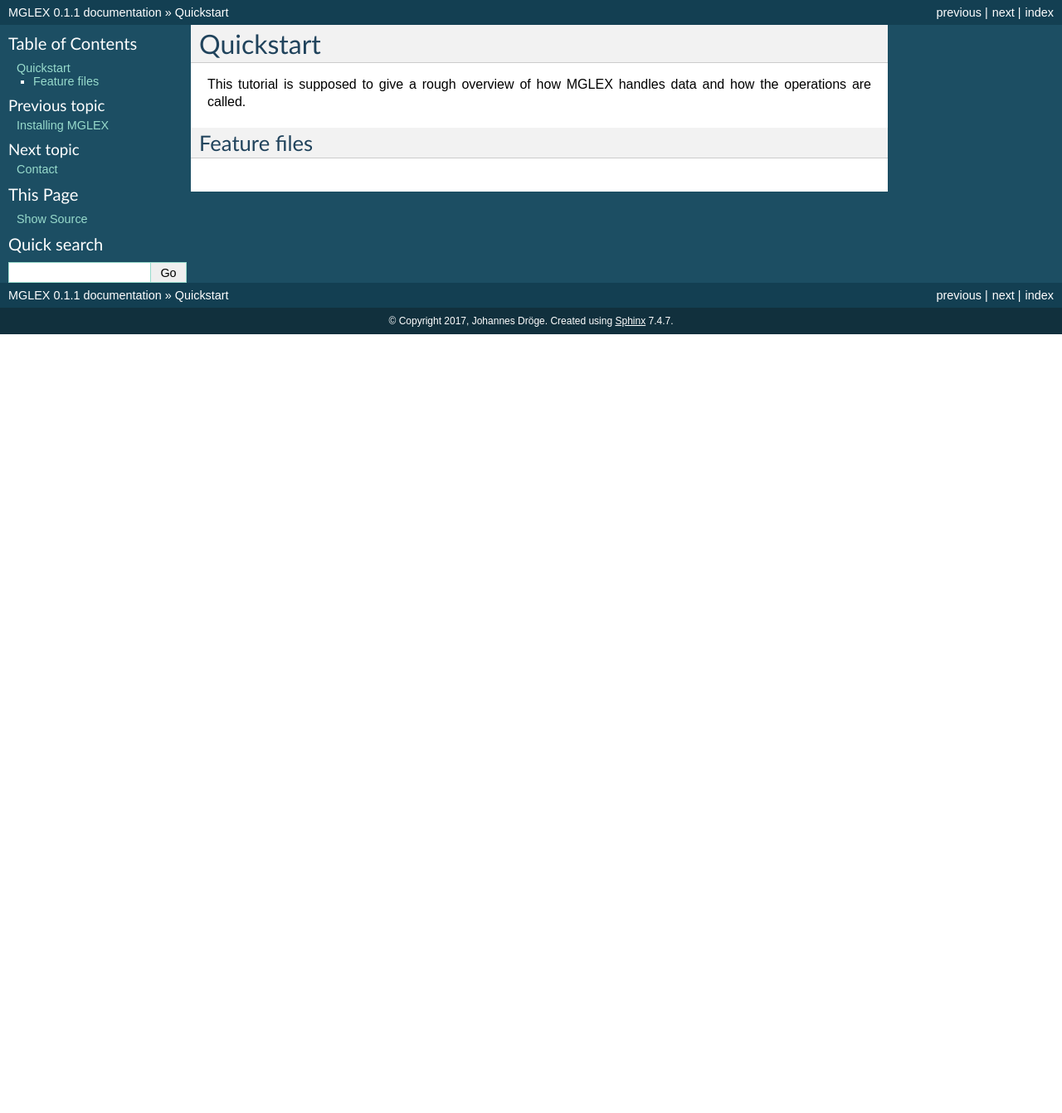
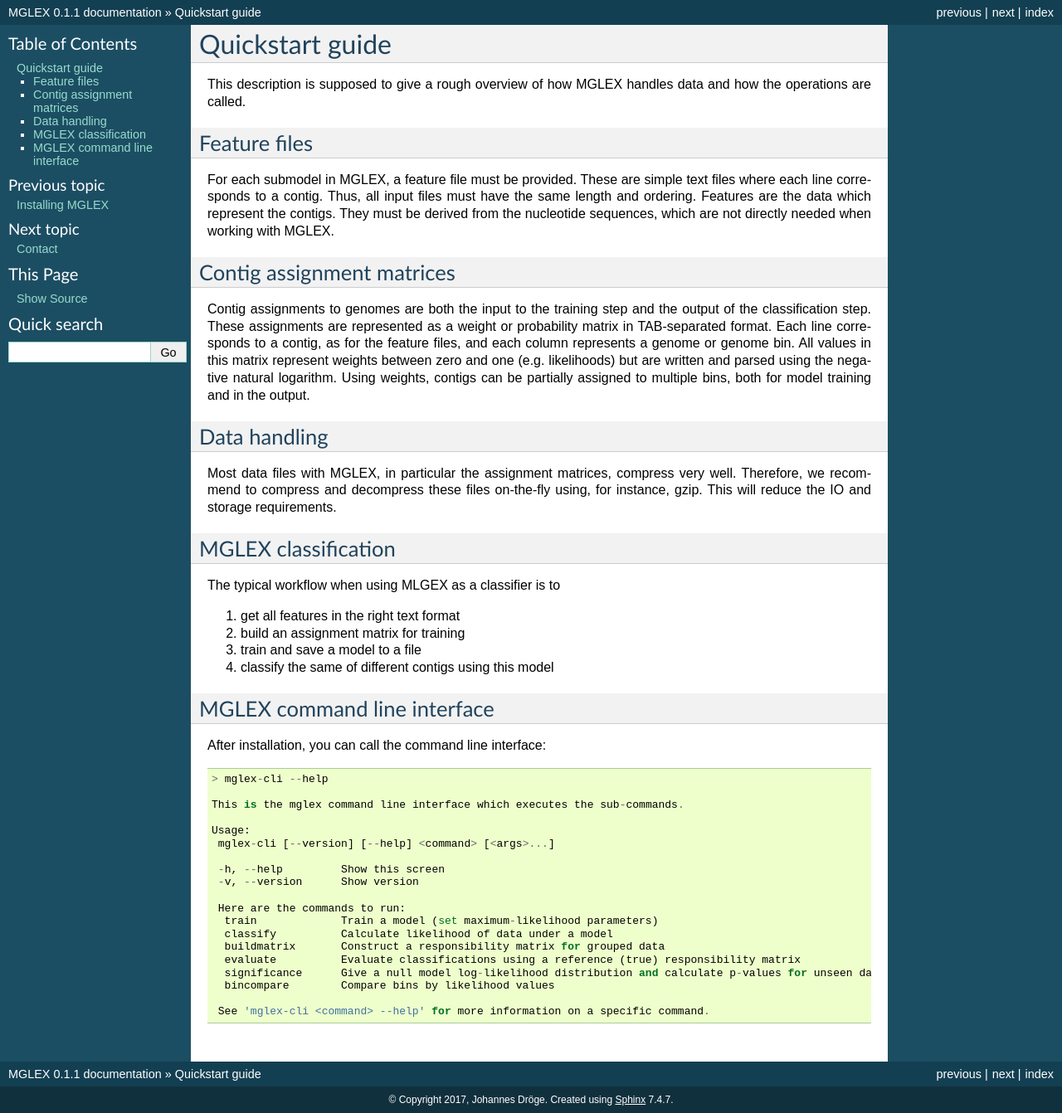
Before and after one commit to fungs/mglex, a Sphinx documentation site: the page built from doc/source/quickstart.rst, in a window 1280 px wide. Shown: the whole page at 83% size. Built offline with Sphinx 7.4.7, drawn with Linux system fonts in a browser that asks for light colours; before the commit the page ends 900 px from its top, so only the background shows below that.

Commit message:
start quickstart guide

```diff
--- a/doc/source/quickstart.rst
+++ b/doc/source/quickstart.rst
@@ -1,7 +1,54 @@
-Quickstart
-==========
+Quickstart guide
+================
 
-This tutorial is supposed to give a rough overview of how MGLEX handles data and how the operations are called.
+This description is supposed to give a rough overview of how MGLEX handles data and how the operations are called.
 
 Feature files
 -------------
+
+For each submodel in MGLEX, a feature file must be provided. These are simple text files where each line corresponds to a contig. Thus, all input files must have the same length and ordering. Features are the data which represent the contigs. They must be derived from the nucleotide sequences, which are not directly needed when working with MGLEX.
+
+Contig assignment matrices
+--------------------------
+
+Contig assignments to genomes are both the input to the training step and the output of the classification step. These assignments are represented as a weight or probability matrix in TAB-separated format. Each line corresponds to a contig, as for the feature files, and each column represents a genome or genome bin. All values in this matrix represent weights between zero and one (e.g. likelihoods) but are written and parsed using the negative natural logarithm. Using weights, contigs can be partially assigned to multiple bins, both for model training and in the output.
+
+Data handling
+-------------
+
+Most data files with MGLEX, in particular the assignment matrices, compress very well. Therefore, we recommend to compress and decompress these files on-the-fly using, for instance, gzip. This will reduce the IO and storage requirements.
+
+MGLEX classification
+--------------------
+
+The typical workflow when using MLGEX as a classifier is to
+
+1. get all features in the right text format
+2. build an assignment matrix for training
+3. train and save a model to a file
+4. classify the same of different contigs using this model
+
+MGLEX command line interface
+----------------------------
+
+After installation, you can call the command line interface::
+
+   > mglex-cli --help
+
+   This is the mglex command line interface which executes the sub-commands.
+
+   Usage:
+    mglex-cli [--version] [--help] <command> [<args>...]
+
+    -h, --help         Show this screen
+    -v, --version      Show version
+
+    Here are the commands to run:
+     train             Train a model (set maximum-likelihood parameters)
+     classify          Calculate likelihood of data under a model
+     buildmatrix       Construct a responsibility matrix for grouped data
+     evaluate          Evaluate classifications using a reference (true) responsibility matrix
+     significance      Give a null model log-likelihood distribution and calculate p-values for unseen data
+     bincompare        Compare bins by likelihood values
+
+    See 'mglex-cli <command> --help' for more information on a specific command.
```
